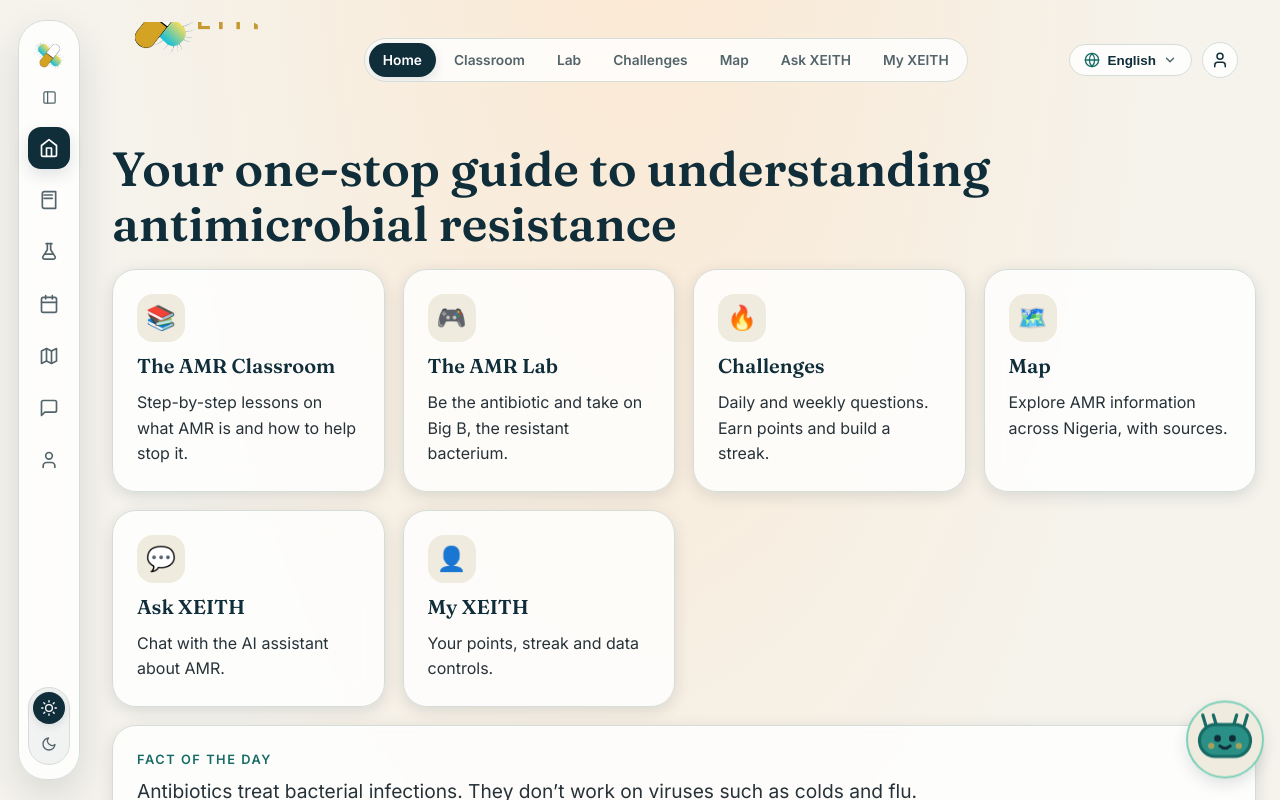
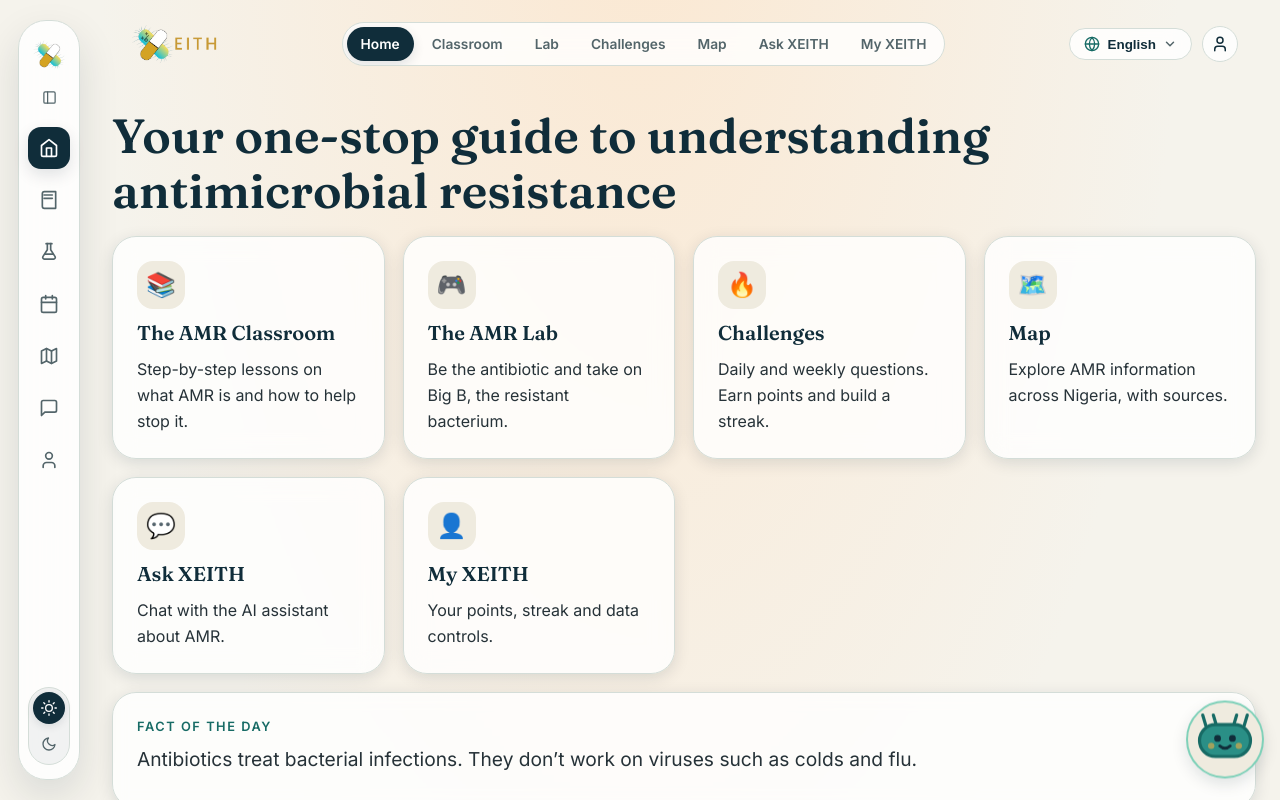
Before and after one commit to echemv/xeith_v2, a React (Vite) app: page / in a window 1280 px wide. Both pictures are taken after a click on the button "English". Shown: the top 800 px of the page. Built offline with nearby package versions, Linux system fonts and the light colour scheme.

Commit message:
fix(ui): remove square-logo crop offset for logo-full-bigtext.png

```diff
--- a/src/styles.css
+++ b/src/styles.css
@@ -300,28 +300,21 @@ main{padding-top:24px;padding-bottom:120px}
 }
 
 .header-brand-wrap{display:flex;align-items:center;flex-shrink:0}
-/* logo-full.png is a 1024px square whose artwork spans ~x 9-91%, y 26-74%.
-   The link is a window onto that area so the wordmark gets real layout size. */
 .logo-text{
-  --logo-w:132px;
-  position:relative;
+  display:inline-flex;
+  align-items:center;
+  text-decoration:none;
+}
+.logo-full-img{
+  height:42px;
+  width:auto;
+  max-width:180px;
+  object-fit:contain;
   display:block;
-  width:var(--logo-w);
-  height:calc(var(--logo-w) * .58);
-  overflow:hidden;
-  border-radius:12px;
-  text-decoration:none;
-  transition:width .35s cubic-bezier(.2,.8,.2,1),height .35s cubic-bezier(.2,.8,.2,1);
-}
-.top-header.is-scrolled .logo-text{--logo-w:108px}
-.logo-full-img{
-  position:absolute;
-  width:calc(var(--logo-w) * 1.2);
-  height:auto;
-  max-width:none;
-  left:calc(var(--logo-w) * -.105);
-  top:calc(var(--logo-w) * -.312);
-  display:block;
+  transition:height .25s ease;
+}
+.top-header.is-scrolled .logo-full-img{
+  height:34px;
 }
 .rail-logo-img{
   width:34px;
@@ -918,8 +911,8 @@ label{font-weight:600;display:block}
     cursor:pointer;
   }
   .header-theme-btn:active{transform:scale(.94)}
-  .logo-text{--logo-w:112px}
-  .top-header.is-scrolled .logo-text{--logo-w:96px}
+  .logo-full-img{height:32px}
+  .top-header.is-scrolled .logo-full-img{height:28px}
 
   /* Mascot sits above the tab bar; content and footer reserve room for both */
   .mascot{right:12px;bottom:calc(76px + env(safe-area-inset-bottom))}
```
